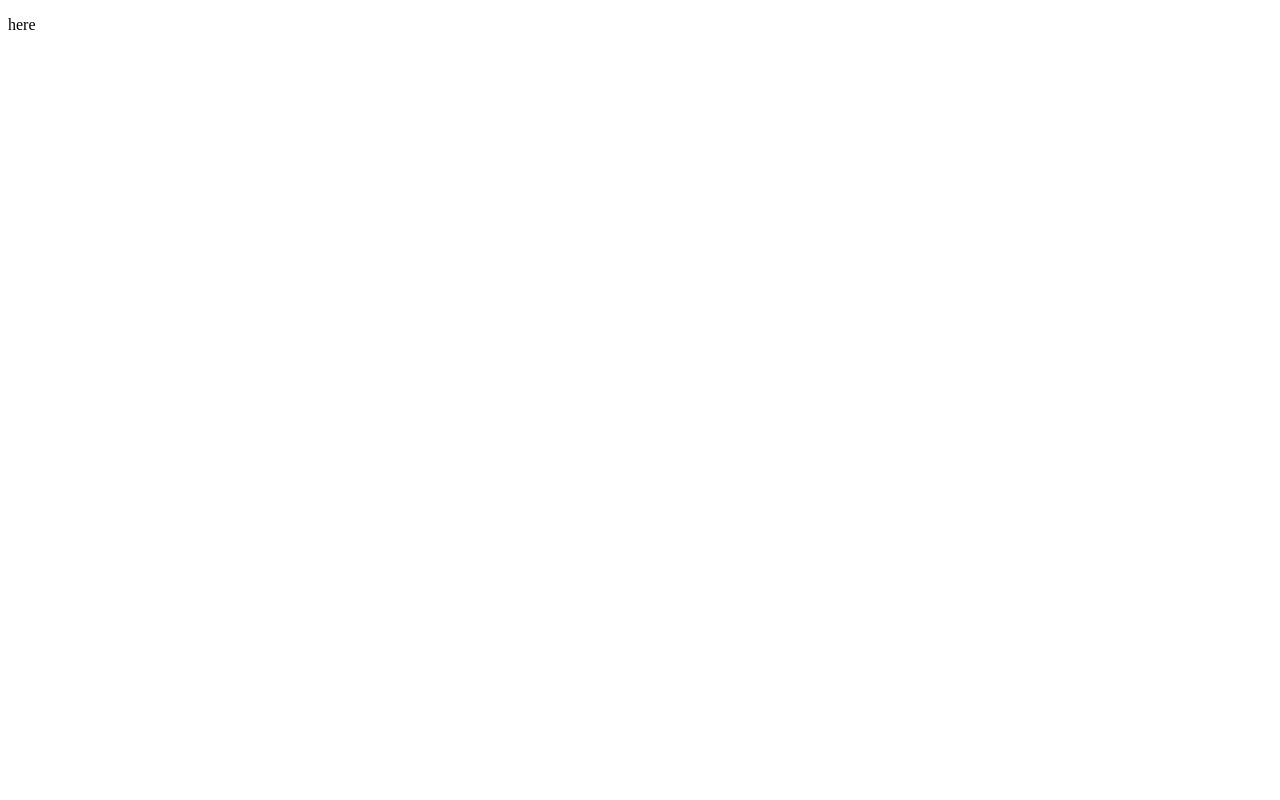
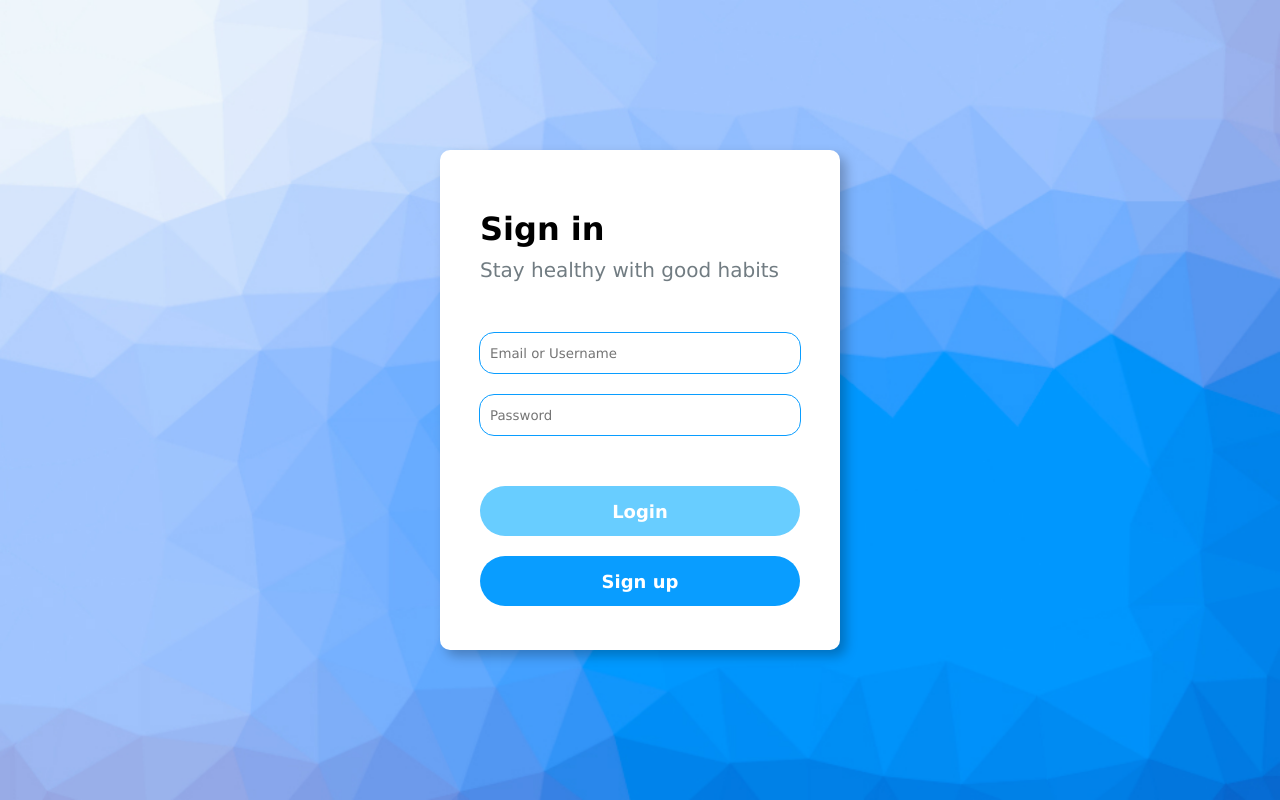
Before and after one commit to C-L-South/Test_BPA_Southlake, a plain HTML site: page frontend/index.html in a window 1280 px wide. Drawn offline with Linux system fonts and the light colour scheme.

Commit message:
Update index.html

```diff
--- a/frontend/index.html
+++ b/frontend/index.html
@@ -4,9 +4,22 @@
   <meta name="viewport" content="width=device-width, initial-scale=1.0">
   <title>Login Page</title>
 
+  <link rel="stylesheet" href="/css/Login_style.css">
+
+  <script src="https://www.gstatic.com/firebasejs/9.15.0/firebase-app-compat.js"></script>
+  <script src="https://www.gstatic.com/firebasejs/9.15.0/firebase-auth-compat.js"></script>
+  <script src="https://www.gstatic.com/firebasejs/9.15.0/firebase-firestore-compat.js"></script>
 </head>
 <body>
-  <p>here</p>
+  <div class="container">
+    <div class="header">Sign in</div>
+    <div class="subtitle">Stay healthy with good habits</div>
+    <input type="text" class="input-field username" id="username" placeholder="Email or Username">
+    <input type="password" class="input-field password" id="password" placeholder="Password">
+    <button class="button login-button" id="loginBtn">Login</button>
+    <button class="button signup-button" id="signupBtn">Sign up</button>
 </div>
+
+  <script src="/js/Login_script.js"></script>
 </body>
 </html>
```
